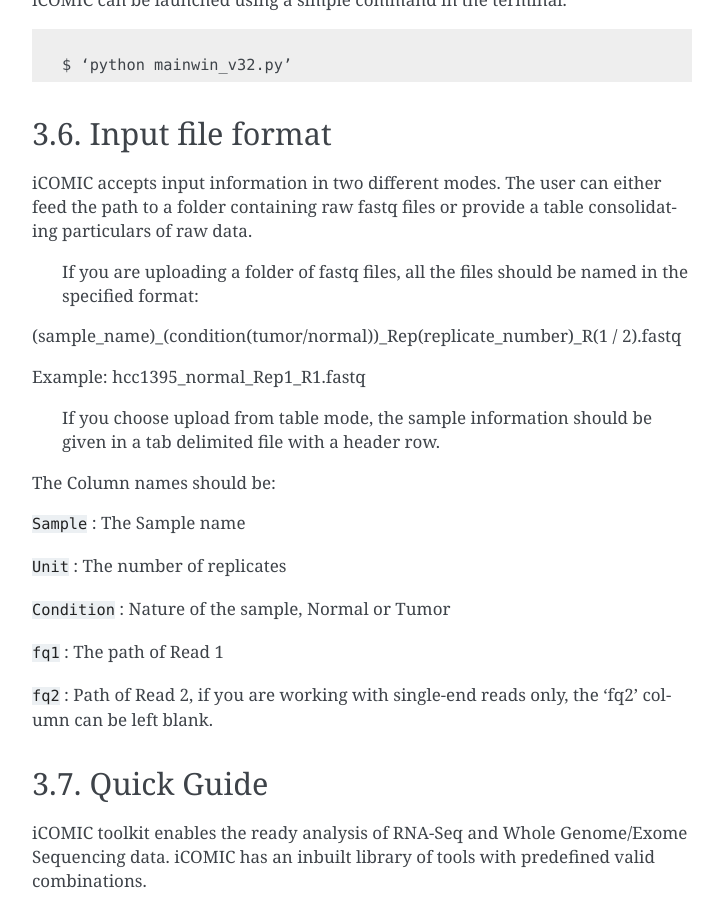
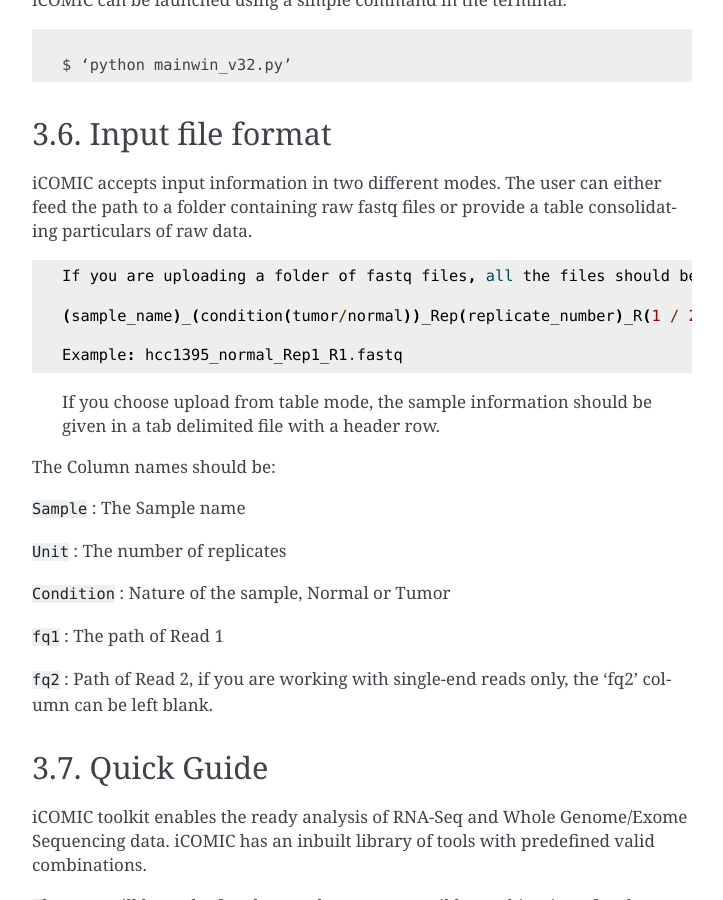
Before and after one commit to anjanaanilkumar1289/iCOMIC_doc, a Sphinx documentation site: the page built from docs/getting_started.md, in a window 1280 px wide and 900 px high, scrolled down 1350 px. Shown: the whole window, without its empty margins (388-1111 px from the left). Built offline with Sphinx 7.4.7, drawn with Linux system fonts in a browser that asks for light colours.

Commit message:
Update getting_started.md

````diff
--- a/docs/getting_started.md
+++ b/docs/getting_started.md
@@ -53,13 +53,13 @@ $ ‘python mainwin_v32.py’
 iCOMIC accepts input information in two different modes. The user can either feed the path to a folder containing raw fastq files or provide a table consolidating particulars of raw data.
 
 
-
->If you are uploading a folder of fastq files, all the files should be named in the specified format:
+```
+If you are uploading a folder of fastq files, all the files should be named in the specified format:
 
 (sample_name)_(condition(tumor/normal))_Rep(replicate_number)_R(1 / 2).fastq
 
 Example: hcc1395_normal_Rep1_R1.fastq
-
+```
 
 
 >If you choose upload from table mode, the sample information should be given in a tab delimited file with a header row.
````
